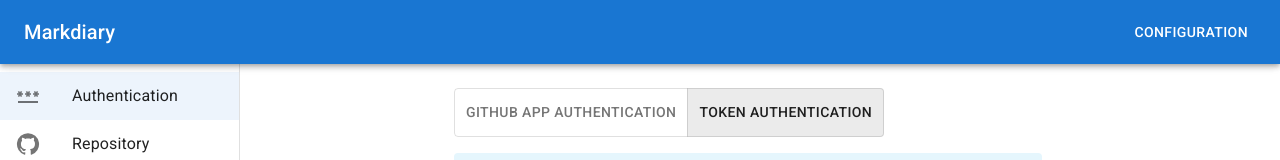
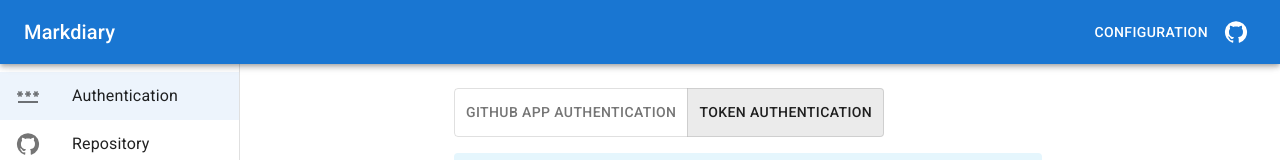
Before and after one commit to siavol/markdiary-web, a React (Create React App) app: page /markdiary-web/config/auth in a window 1280 px wide. Shown: the top 160 px of the page. Built offline with nearby package versions, Linux system fonts and the light colour scheme; no server answers.

Commit message:
54 octocat with link to markdairy (#67)
This PR adds a link to this github source code and also fixes layout
shift after config changes

```diff
--- a/src/components/config/config-github.tsx
+++ b/src/components/config/config-github.tsx
@@ -77,7 +77,6 @@ const ConfigGithub: React.FunctionComponent = () => {
           pl: { xs: 0, sm: `${drawerWidth}px` },
         }}
       >
-        <Toolbar />
         <Outlet></Outlet>
       </Box>
     </>
--- a/src/components/layout.tsx
+++ b/src/components/layout.tsx
@@ -20,6 +20,7 @@ import {
 import SettingsIcon from '@mui/icons-material/Settings'
 import MenuIcon from '@mui/icons-material/Menu'
 import { ConfigStatus, hasConfigured } from '../services/config-storage'
+import SourceCodeLink from './source-code-link'
 
 type MenuClickHandler = () => void
 export interface LayoutContext {
@@ -126,8 +127,13 @@ const Layout: React.FunctionComponent = () => {
           >
             <SettingsIcon />
           </IconButton>
+
+          <SourceCodeLink />
         </Toolbar>
       </AppBar>
+
+      {/* make a toolbar-size shift */}
+      <Toolbar />
 
       {content}
     </Box>
--- /dev/null
+++ b/src/components/source-code-link.tsx
@@ -0,0 +1,22 @@
+import React from 'react'
+import { IconButton } from '@mui/material'
+import GitHubIcon from '@mui/icons-material/GitHub'
+
+const SourceCodeLink: React.FunctionComponent = () => {
+  const githubUrl = process.env.REACT_APP_MARKDIARY_GITHUB_URL
+
+  if (githubUrl)
+    return (
+      <IconButton
+        color="inherit"
+        href={githubUrl}
+        target="_blank"
+        rel="noopener noreferrer"
+      >
+        <GitHubIcon />
+      </IconButton>
+    )
+  else return null
+}
+
+export default SourceCodeLink
```
